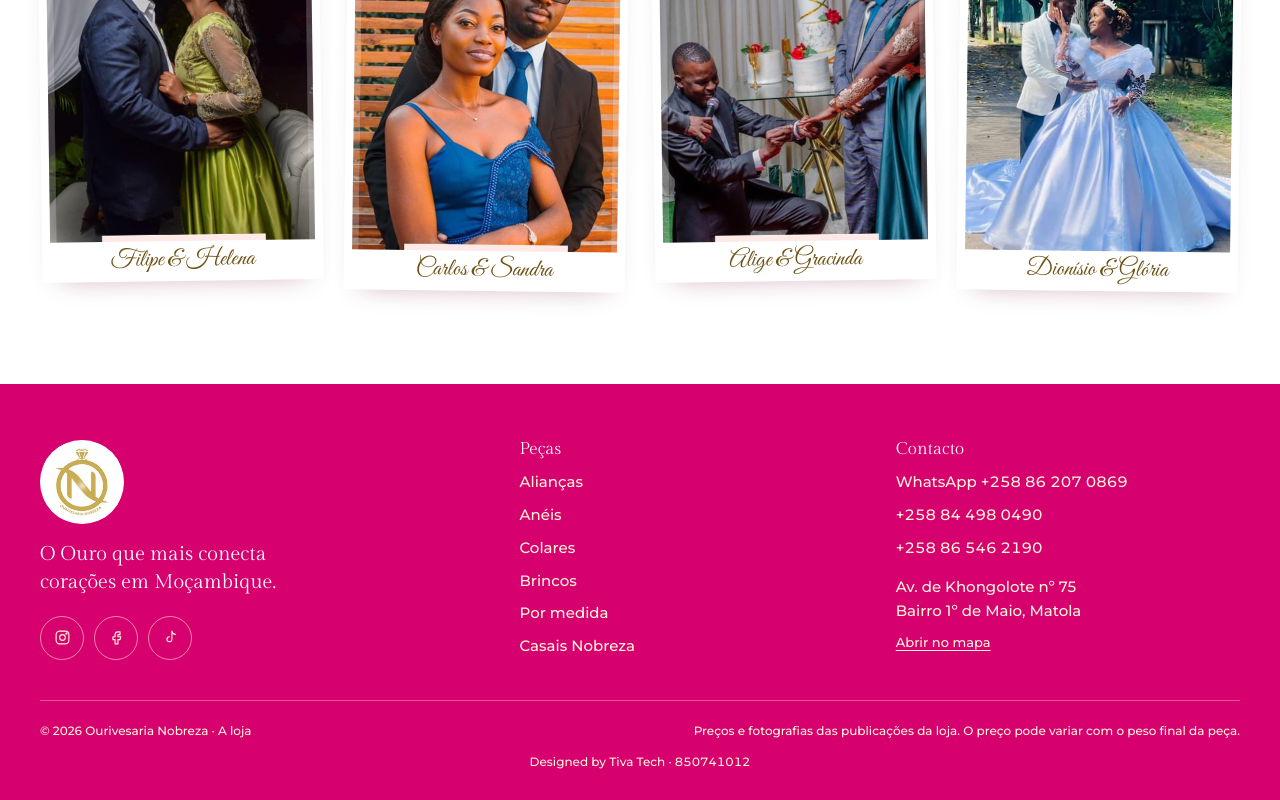
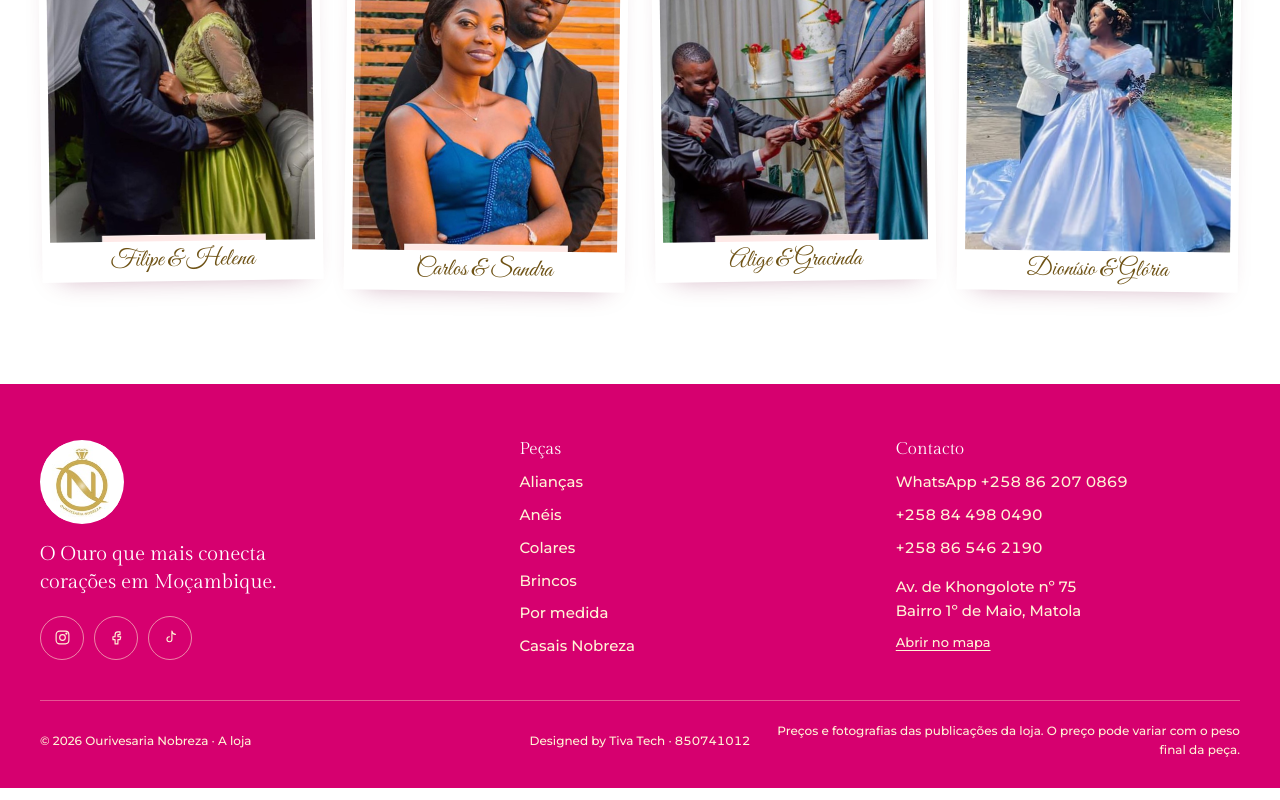
Before and after one commit to kennydasilva/Nobreza, a React (Vite) app: page / in a window 1280 px wide. Shown: the part 5007-5807 px from the top of the page. Built offline with nearby package versions, Linux system fonts and the light colour scheme.

Commit message:
Põe o crédito da Tiva Tech na mesma linha que os direitos, ao centro

```diff
--- a/src/components/Rodape.tsx
+++ b/src/components/Rodape.tsx
@@ -42,10 +42,11 @@ export function Rodape() {
             <a href={config.mapa} target="_blank" rel="noopener" className="link-rodape mt-2 inline-block text-label underline underline-offset-3">Abrir no mapa</a>
           </div>
         </div>
-        <div className="flex flex-wrap justify-between gap-3 border-t border-creme/35 pt-5 text-mini">
+        {/* Uma só linha no computador: direitos à esquerda, crédito ao centro, nota dos preços à direita. */}
+        <div className="grid gap-3 border-t border-creme/35 pt-5 text-mini lg:grid-cols-[1fr_auto_1fr] lg:items-center">
           <span>© {new Date().getFullYear()} Ourivesaria Nobreza · <Link to="/a-loja" className="link-rodape">A loja</Link></span>
-          <span>Preços e fotografias das publicações da loja. O preço pode variar com o peso final da peça.</span>
-          <span className="w-full text-center tabular-nums">Designed by Tiva Tech · 850741012</span>
+          <span className="tabular-nums lg:text-center">Designed by Tiva Tech · 850741012</span>
+          <span className="lg:text-right">Preços e fotografias das publicações da loja. O preço pode variar com o peso final da peça.</span>
         </div>
       </div>
     </footer>
```
